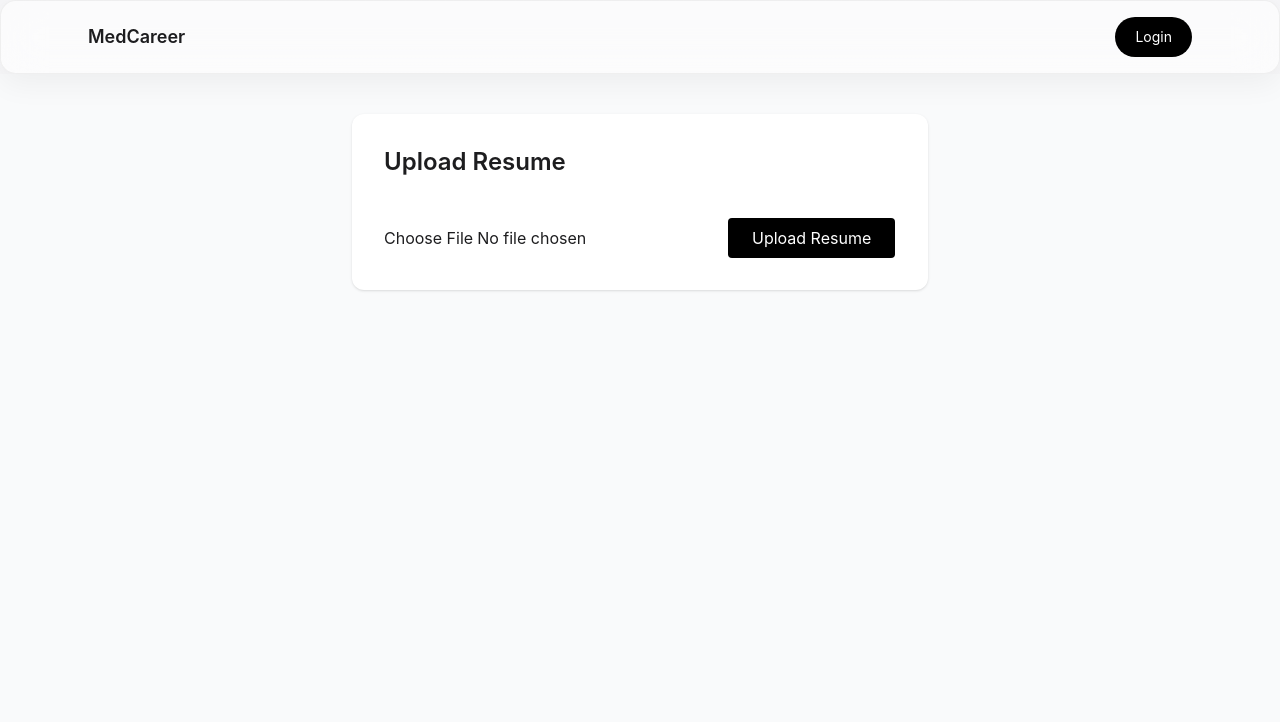
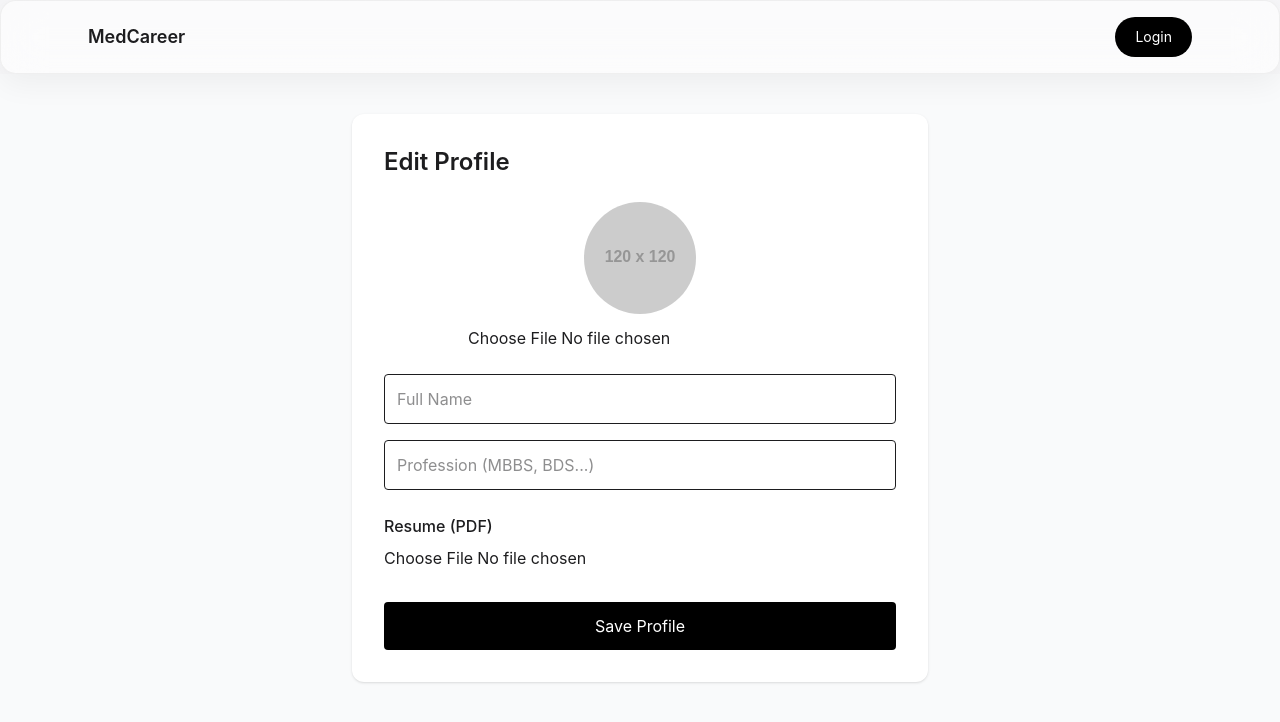
Before and after one commit to rashtravardhana/medpro, a Next.js app: page /profile in a window 1280 px wide. Shown: the top 722 px of the page. Built offline with nearby package versions, Linux system fonts and the light colour scheme; no server answers.

Commit message:
Update page.tsx

```diff
--- a/app/profile/page.tsx
+++ b/app/profile/page.tsx
@@ -1,118 +1,182 @@
-"use client"
+"use client";
 
-import { useEffect, useState } from "react"
-import supabase from "@/lib/supabase"
+import { useEffect, useState } from "react";
+import supabase from "@/lib/supabase";
 
-export default function ProfilePage(){
+export default function ProfilePage() {
+  const [user, setUser] = useState<any>(null);
 
-  const [file,setFile] = useState<File | null>(null)
-  const [loading,setLoading] = useState(false)
-  const [resumeUrl,setResumeUrl] = useState("")
-  const [message,setMessage] = useState("")
+  // 🔹 Profile fields
+  const [name, setName] = useState("");
+  const [profession, setProfession] = useState("");
+  const [avatar, setAvatar] = useState<File | null>(null);
+  const [avatarUrl, setAvatarUrl] = useState<string | null>(null);
 
-  // 🔐 Load existing resume
+  // 🔹 Resume
+  const [resumeFile, setResumeFile] = useState<File | null>(null);
+  const [resumeUrl, setResumeUrl] = useState("");
+
+  const [loading, setLoading] = useState(false);
+  const [message, setMessage] = useState("");
+
+  // 🔐 LOAD PROFILE
   useEffect(() => {
     const getProfile = async () => {
-      const { data:{user} } = await supabase.auth.getUser()
+      const { data: { user } } = await supabase.auth.getUser();
 
-      if(!user) return
+      if (!user) return;
+
+      setUser(user);
 
       const { data } = await supabase
         .from("profiles")
-        .select("resume_url")
-        .eq("id",user.id)
-        .single()
+        .select("name, profession, avatar_url, resume_url")
+        .eq("id", user.id)
+        .single();
 
-      if(data?.resume_url){
-        setResumeUrl(data.resume_url)
+      if (data) {
+        setName(data.name || "");
+        setProfession(data.profession || "");
+        setAvatarUrl(data.avatar_url || null);
+        setResumeUrl(data.resume_url || "");
       }
+    };
+
+    getProfile();
+  }, []);
+
+  // 🚀 SAVE PROFILE
+  const handleSave = async () => {
+    if (!user) return;
+
+    setLoading(true);
+    setMessage("");
+
+    let newAvatarUrl = avatarUrl;
+    let newResumeUrl = resumeUrl;
+
+    // 🔹 UPLOAD AVATAR
+    if (avatar) {
+      const filePath = `${user.id}/${Date.now()}-${avatar.name}`;
+
+      const { error } = await supabase.storage
+        .from("avatars")
+        .upload(filePath, avatar);
+
+      if (error) {
+        setMessage(error.message);
+        setLoading(false);
+        return;
       }
 
-    getProfile()
-  }, [])
+      const { data } = supabase.storage
+        .from("avatars")
+        .getPublicUrl(filePath);
 
-  const uploadResume = async () => {
-
-    setLoading(true)
-    setMessage("")
-
-    const { data:{user} } = await supabase.auth.getUser()
-
-    if(!user){
-      setMessage("Login required")
-      setLoading(false)
-      return
+      newAvatarUrl = data.publicUrl;
     }
 
-    if(!file){
-      setMessage("Please select a file")
-      setLoading(false)
-      return
+    // 🔹 UPLOAD RESUME
+    if (resumeFile) {
+      if (resumeFile.type !== "application/pdf") {
+        setMessage("Only PDF allowed");
+        setLoading(false);
+        return;
       }
 
-    // ✅ FILE TYPE CHECK
-    if(file.type !== "application/pdf"){
-      setMessage("Only PDF allowed")
-      setLoading(false)
-      return
-    }
-
-    const filePath = `${user.id}/${Date.now()}-${file.name}`
+      const filePath = `${user.id}/${Date.now()}-${resumeFile.name}`;
 
       const { error } = await supabase.storage
         .from("resumes")
-      .upload(filePath,file)
+        .upload(filePath, resumeFile);
 
-    if(error){
-      setMessage(error.message)
-      setLoading(false)
-      return
+      if (error) {
+        setMessage(error.message);
+        setLoading(false);
+        return;
       }
 
       const { data } = supabase.storage
         .from("resumes")
-      .getPublicUrl(filePath)
+        .getPublicUrl(filePath);
 
-    if(!data?.publicUrl){
-      setMessage("Error getting file URL")
-      setLoading(false)
-      return
+      newResumeUrl = data.publicUrl;
     }
 
-    const { error: updateError } = await supabase
+    // 🔹 UPDATE PROFILE
+    const { error } = await supabase
       .from("profiles")
       .update({
-        resume_url:data.publicUrl
+        name,
+        profession,
+        avatar_url: newAvatarUrl,
+        resume_url: newResumeUrl,
       })
-      .eq("id",user.id)
+      .eq("id", user.id);
 
-    if(updateError){
-      setMessage(updateError.message)
-      setLoading(false)
-      return
+    if (error) {
+      setMessage(error.message);
+    } else {
+      setMessage("✅ Profile updated successfully");
+      setAvatarUrl(newAvatarUrl);
+      setResumeUrl(newResumeUrl);
     }
 
-    setResumeUrl(data.publicUrl)
-    setMessage("✅ Resume uploaded successfully")
-    setLoading(false)
-  }
+    setLoading(false);
+  };
 
-  return(
-
+  return (
     <div className="min-h-screen p-10 bg-gray-50">
 
       <div className="max-w-xl mx-auto bg-white p-8 rounded-xl shadow">
 
         <h1 className="text-2xl font-semibold mb-6">
-          Upload Resume
+          Edit Profile
         </h1>
 
-        {/* 📄 VIEW RESUME */}
+        {/* 👤 AVATAR */}
+        <div className="text-center mb-6">
+          <img
+            src={avatarUrl || "https://via.placeholder.com/120"}
+            className="w-28 h-28 rounded-full object-cover mx-auto mb-3"
+          />
+
+          <input
+            type="file"
+            accept="image/*"
+            onChange={(e) =>
+              setAvatar(e.target.files?.[0] || null)
+            }
+          />
+        </div>
+
+        {/* 🧾 NAME */}
+        <input
+          type="text"
+          placeholder="Full Name"
+          value={name}
+          onChange={(e) => setName(e.target.value)}
+          className="w-full border p-3 rounded mb-4"
+        />
+
+        {/* 🧑‍⚕️ PROFESSION */}
+        <input
+          type="text"
+          placeholder="Profession (MBBS, BDS...)"
+          value={profession}
+          onChange={(e) => setProfession(e.target.value)}
+          className="w-full border p-3 rounded mb-6"
+        />
+
+        {/* 📄 RESUME */}
+        <div className="mb-4">
+          <p className="mb-2 font-medium">Resume (PDF)</p>
+
           {resumeUrl && (
             <a
               href={resumeUrl}
               target="_blank"
-            className="block mb-4 text-blue-600 underline"
+              className="block mb-2 text-blue-600 underline"
             >
               View Current Resume
             </a>
@@ -121,16 +185,21 @@ export default function ProfilePage(){
           <input
             type="file"
             accept=".pdf"
-          onChange={(e)=>setFile(e.target.files?.[0] || null)}
+            onChange={(e) =>
+              setResumeFile(e.target.files?.[0] || null)
+            }
           />
+        </div>
 
+        {/* 💾 SAVE BUTTON */}
         <button
-          onClick={uploadResume}
-          className="mt-4 bg-black text-white px-6 py-2 rounded"
+          onClick={handleSave}
+          className="w-full bg-black text-white py-3 rounded mt-4"
         >
-          {loading ? "Uploading..." : "Upload Resume"}
+          {loading ? "Saving..." : "Save Profile"}
         </button>
 
+        {/* 📢 MESSAGE */}
         {message && (
           <p className="mt-4 text-sm text-gray-600">
             {message}
@@ -140,7 +209,5 @@ export default function ProfilePage(){
       </div>
 
     </div>
-
-  )
-
+  );
 }
```
Lines whose indentation alone changed are shown as unchanged.
